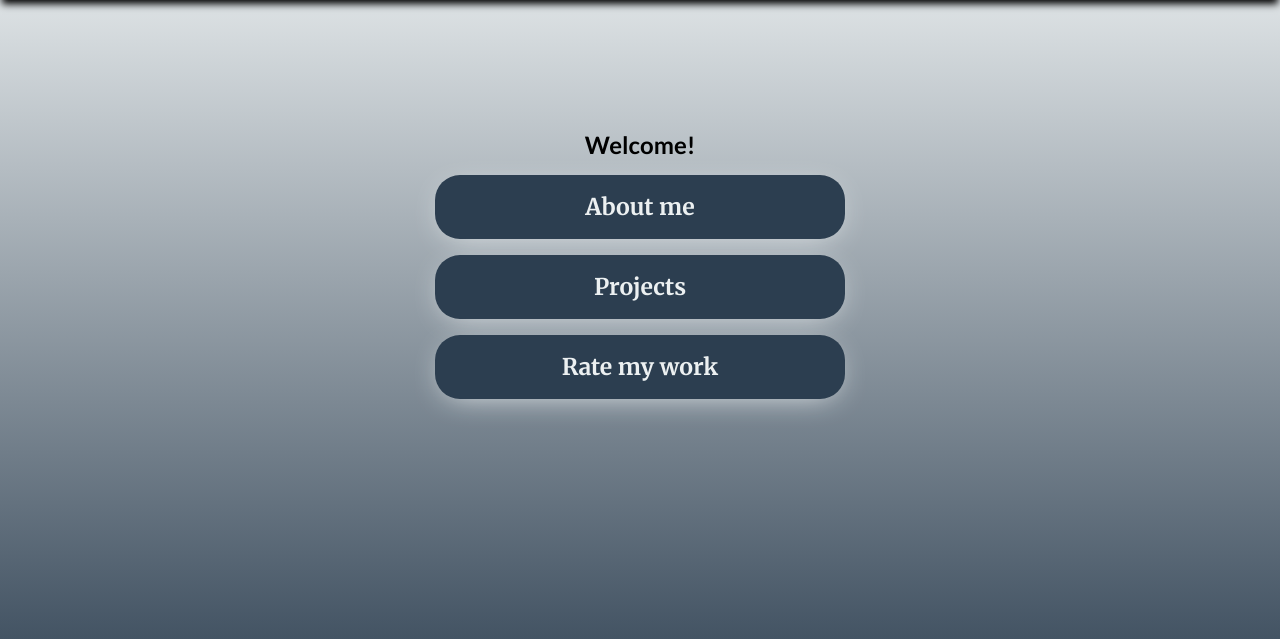
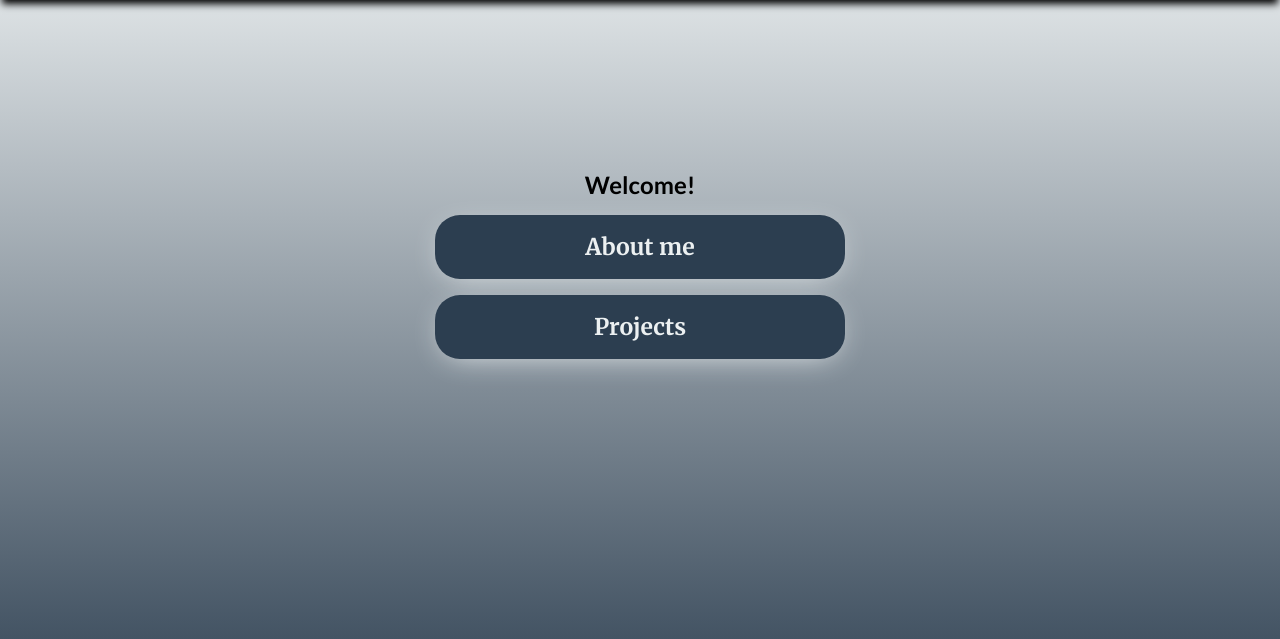
Before and after one commit to phillgames/Portfolio, a Flask app: page /home in a window 1280 px wide. Shown: the part 64-703 px from the top of the page. Run offline with Flask 3, Linux system fonts and the light colour scheme; parts of the project's set-up code (start-up, migrations or seed data) failed here and were passed over.

Commit message:
commented out the rate my work button on the home page and removed the not ready yet function on the projects button

```diff
--- a/app/templates/home.html
+++ b/app/templates/home.html
@@ -17,18 +17,20 @@
                 About me
             </h1>
         </button>
-        <button onclick="notreadyyet()" class="formbutton">
-            <h1>
-                Projects
-            </h1>
-        </button>
-        <a href="register">
+        <a href="projects">
+            <button class="formbutton">
+                <h1>
+                    Projects
+                </h1>
+            </button>
+        </a>
+        <!-- <a href="register">
             <button class="formbutton">
                 <h1>
                     Rate my work
                 </h1>
             </button>
-        </a>
+        </a> -->
     </div>
 </div>
 {% endblock %}
```
